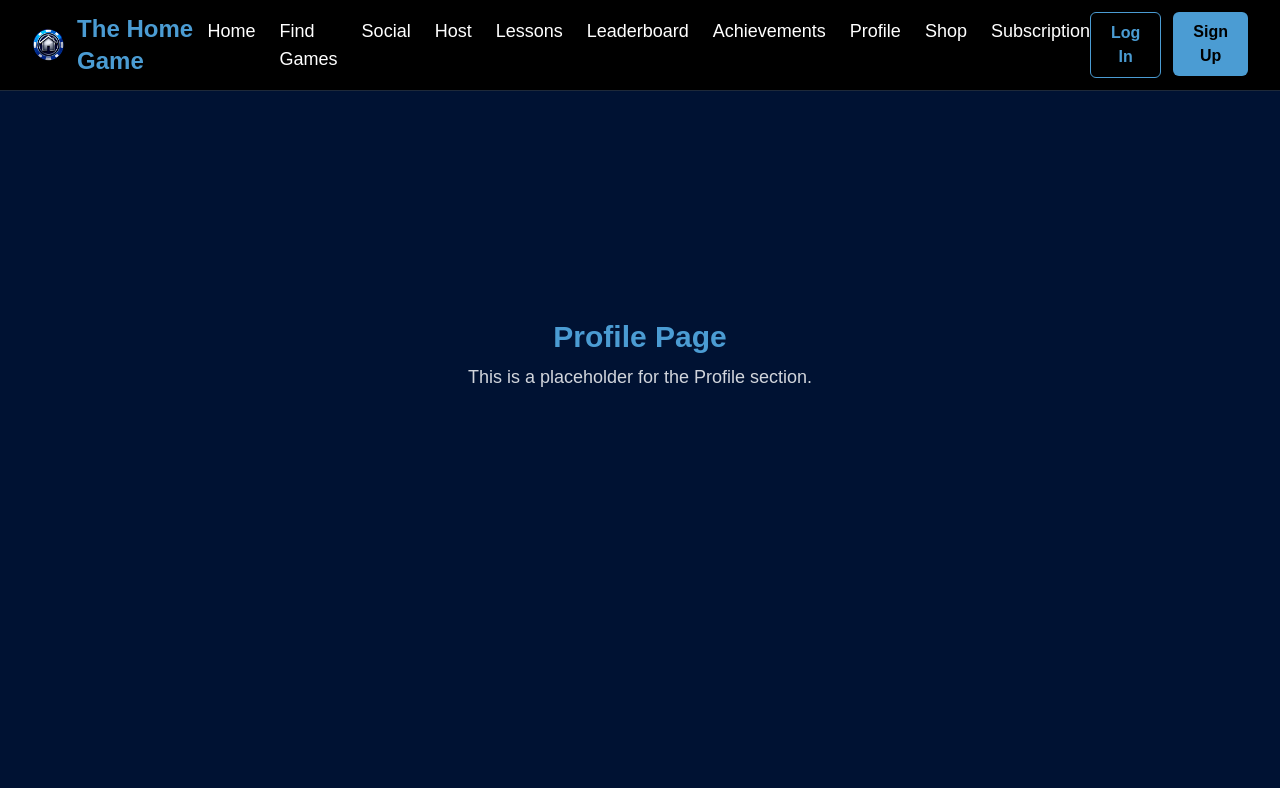
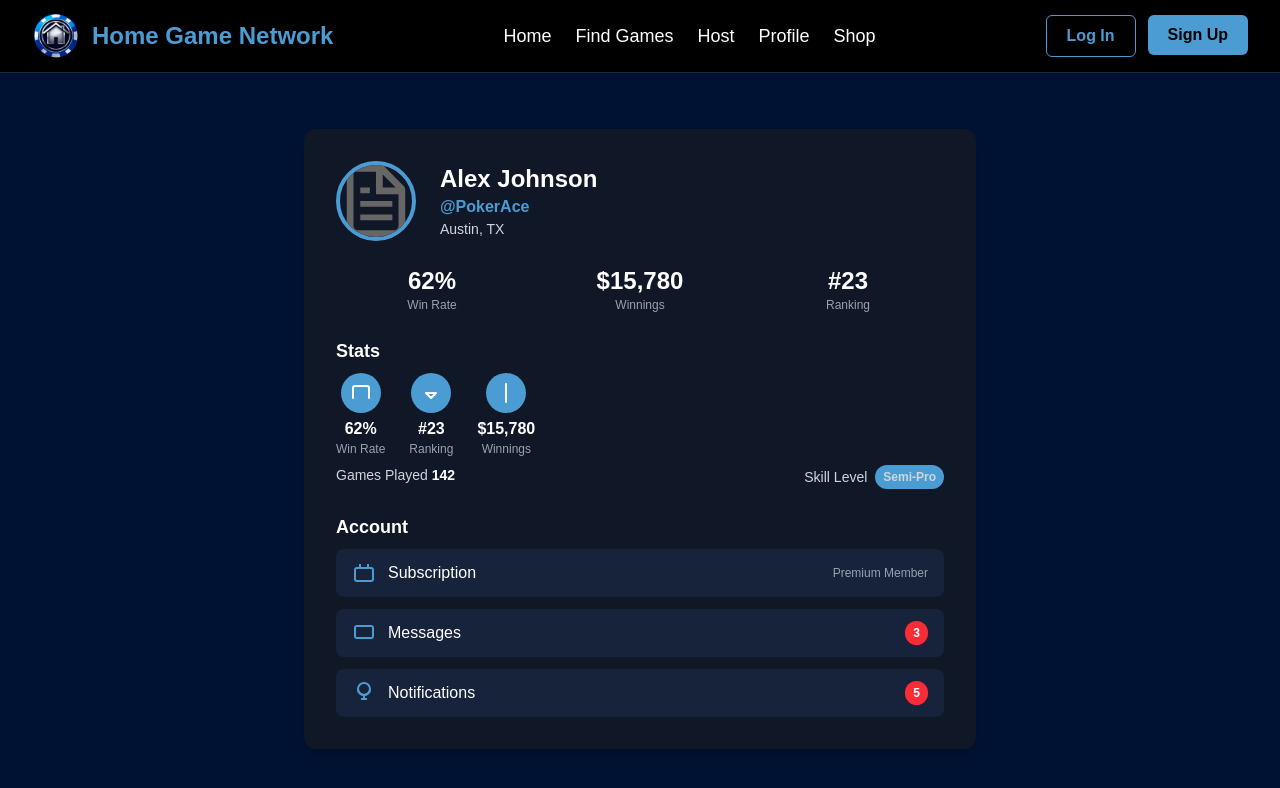
Before and after one commit to chuckynutz/HomeGameNetwork, a Next.js app: page /profile in a window 1280 px wide. Shown: the top 788 px of the page. Built offline with nearby package versions, Linux system fonts and the light colour scheme.

Commit message:
Fix profile avatar to use local image and double-check navbar and logo

```diff
--- a/src/app/layout.tsx
+++ b/src/app/layout.tsx
@@ -30,22 +30,17 @@ export default function RootLayout({
         <nav className="sticky top-0 z-50 w-full bg-black border-b border-gray-800 flex items-center justify-between px-8 py-3">
           <div className="flex items-center gap-3">
             <Link href="/">
-              <Image src="/logo.png" alt="The Home Game Logo" width={48} height={48} className="rounded-full" />
+              <Image src="/logo.png" alt="Home Game Network Logo" width={48} height={48} className="rounded-full" />
             </Link>
-            <span className="text-2xl font-bold text-[#4B9CD3]">The Home Game</span>
+            <span className="text-2xl font-bold text-[#4B9CD3]">Home Game Network</span>
           </div>
           <div className="flex-1 flex justify-center">
             <ul className="flex gap-6 text-lg font-medium">
               <li><Link href="/">Home</Link></li>
               <li><Link href="/games">Find Games</Link></li>
-              <li><Link href="/social">Social</Link></li>
               <li><Link href="/host">Host</Link></li>
-              <li><Link href="/lessons">Lessons</Link></li>
-              <li><Link href="/leaderboard">Leaderboard</Link></li>
-              <li><Link href="/achievements">Achievements</Link></li>
               <li><Link href="/profile">Profile</Link></li>
               <li><Link href="/shop">Shop</Link></li>
-              <li><Link href="/subscription">Subscription</Link></li>
             </ul>
           </div>
           <div className="flex gap-3">
--- a/src/app/profile/page.tsx
+++ b/src/app/profile/page.tsx
@@ -1,8 +1,99 @@
+import Image from 'next/image';
+
 export default function ProfilePage() {
   return (
-    <div className="flex flex-col items-center justify-center min-h-[60vh]">
-      <h1 className="text-3xl font-bold text-[#4B9CD3]">Profile Page</h1>
-      <p className="mt-2 text-lg text-gray-300">This is a placeholder for the Profile section.</p>
+    <div className="max-w-2xl mx-auto bg-[#101828] rounded-xl shadow-lg p-8 mt-8 text-white">
+      {/* Header */}
+      <div className="flex items-center gap-6 mb-6">
+        <Image
+          src="/file.svg"
+          alt="User Avatar"
+          width={80}
+          height={80}
+          className="rounded-full border-4 border-[#4B9CD3]"
+        />
+        <div>
+          <h2 className="text-2xl font-bold">Alex Johnson</h2>
+          <div className="text-[#4B9CD3] font-semibold">@PokerAce</div>
+          <div className="text-gray-300 text-sm">Austin, TX</div>
+        </div>
+      </div>
+
+      {/* Main Stats */}
+      <div className="grid grid-cols-3 gap-4 mb-6">
+        <div className="flex flex-col items-center">
+          <span className="text-2xl font-bold">62%</span>
+          <span className="text-gray-400 text-xs">Win Rate</span>
+        </div>
+        <div className="flex flex-col items-center">
+          <span className="text-2xl font-bold">$15,780</span>
+          <span className="text-gray-400 text-xs">Winnings</span>
+        </div>
+        <div className="flex flex-col items-center">
+          <span className="text-2xl font-bold">#23</span>
+          <span className="text-gray-400 text-xs">Ranking</span>
+        </div>
+      </div>
+
+      {/* Stats Section */}
+      <div className="mb-6">
+        <h3 className="text-lg font-semibold mb-2">Stats</h3>
+        <div className="flex gap-6 mb-2">
+          <div className="flex flex-col items-center">
+            <div className="bg-[#4B9CD3] rounded-full p-2 mb-1">
+              <svg width="24" height="24" fill="none" viewBox="0 0 24 24"><path d="M4 17V7a2 2 0 0 1 2-2h12a2 2 0 0 1 2 2v10" stroke="#fff" strokeWidth="2" strokeLinecap="round" strokeLinejoin="round"/></svg>
+            </div>
+            <span className="font-bold">62%</span>
+            <span className="text-xs text-gray-400">Win Rate</span>
+          </div>
+          <div className="flex flex-col items-center">
+            <div className="bg-[#4B9CD3] rounded-full p-2 mb-1">
+              <svg width="24" height="24" fill="none" viewBox="0 0 24 24"><path d="M12 17l-5-5h10l-5 5z" stroke="#fff" strokeWidth="2" strokeLinecap="round" strokeLinejoin="round"/></svg>
+            </div>
+            <span className="font-bold">#23</span>
+            <span className="text-xs text-gray-400">Ranking</span>
+          </div>
+          <div className="flex flex-col items-center">
+            <div className="bg-[#4B9CD3] rounded-full p-2 mb-1">
+              <svg width="24" height="24" fill="none" viewBox="0 0 24 24"><path d="M12 21V3" stroke="#fff" strokeWidth="2" strokeLinecap="round" strokeLinejoin="round"/></svg>
+            </div>
+            <span className="font-bold">$15,780</span>
+            <span className="text-xs text-gray-400">Winnings</span>
+          </div>
+        </div>
+        <div className="flex justify-between text-sm text-gray-300">
+          <span>Games Played <span className="font-bold text-white">142</span></span>
+          <span className="flex items-center gap-2">Skill Level <span className="bg-[#4B9CD3] text-xs px-2 py-1 rounded-full font-semibold">Semi-Pro</span></span>
+        </div>
+      </div>
+
+      {/* Account Section */}
+      <div>
+        <h3 className="text-lg font-semibold mb-2">Account</h3>
+        <div className="space-y-3">
+          <div className="flex items-center justify-between bg-[#17223b] rounded-lg px-4 py-3">
+            <div className="flex items-center gap-3">
+              <svg width="24" height="24" fill="none" viewBox="0 0 24 24"><rect x="3" y="7" width="18" height="13" rx="2" stroke="#4B9CD3" strokeWidth="2"/><path d="M16 3v4M8 3v4" stroke="#4B9CD3" strokeWidth="2"/></svg>
+              <span>Subscription</span>
+            </div>
+            <span className="text-xs text-gray-400">Premium Member</span>
+          </div>
+          <div className="flex items-center justify-between bg-[#17223b] rounded-lg px-4 py-3">
+            <div className="flex items-center gap-3">
+              <svg width="24" height="24" fill="none" viewBox="0 0 24 24"><path d="M21 15a2 2 0 0 1-2 2H5a2 2 0 0 1-2-2V7a2 2 0 0 1 2-2h14a2 2 0 0 1 2 2v8z" stroke="#4B9CD3" strokeWidth="2"/><path d="M7 10h.01M12 10h.01M17 10h.01" stroke="#4B9CD3" strokeWidth="2"/></svg>
+              <span>Messages</span>
+            </div>
+            <span className="bg-red-500 text-xs text-white px-2 py-1 rounded-full font-bold">3</span>
+          </div>
+          <div className="flex items-center justify-between bg-[#17223b] rounded-lg px-4 py-3">
+            <div className="flex items-center gap-3">
+              <svg width="24" height="24" fill="none" viewBox="0 0 24 24"><path d="M18 8a6 6 0 1 1-12 0" stroke="#4B9CD3" strokeWidth="2"/><circle cx="12" cy="8" r="6" stroke="#4B9CD3" strokeWidth="2"/><path d="M12 14v4" stroke="#4B9CD3" strokeWidth="2"/><path d="M9 18h6" stroke="#4B9CD3" strokeWidth="2"/></svg>
+              <span>Notifications</span>
+            </div>
+            <span className="bg-red-500 text-xs text-white px-2 py-1 rounded-full font-bold">5</span>
+          </div>
+        </div>
+      </div>
     </div>
   );
 }
```
